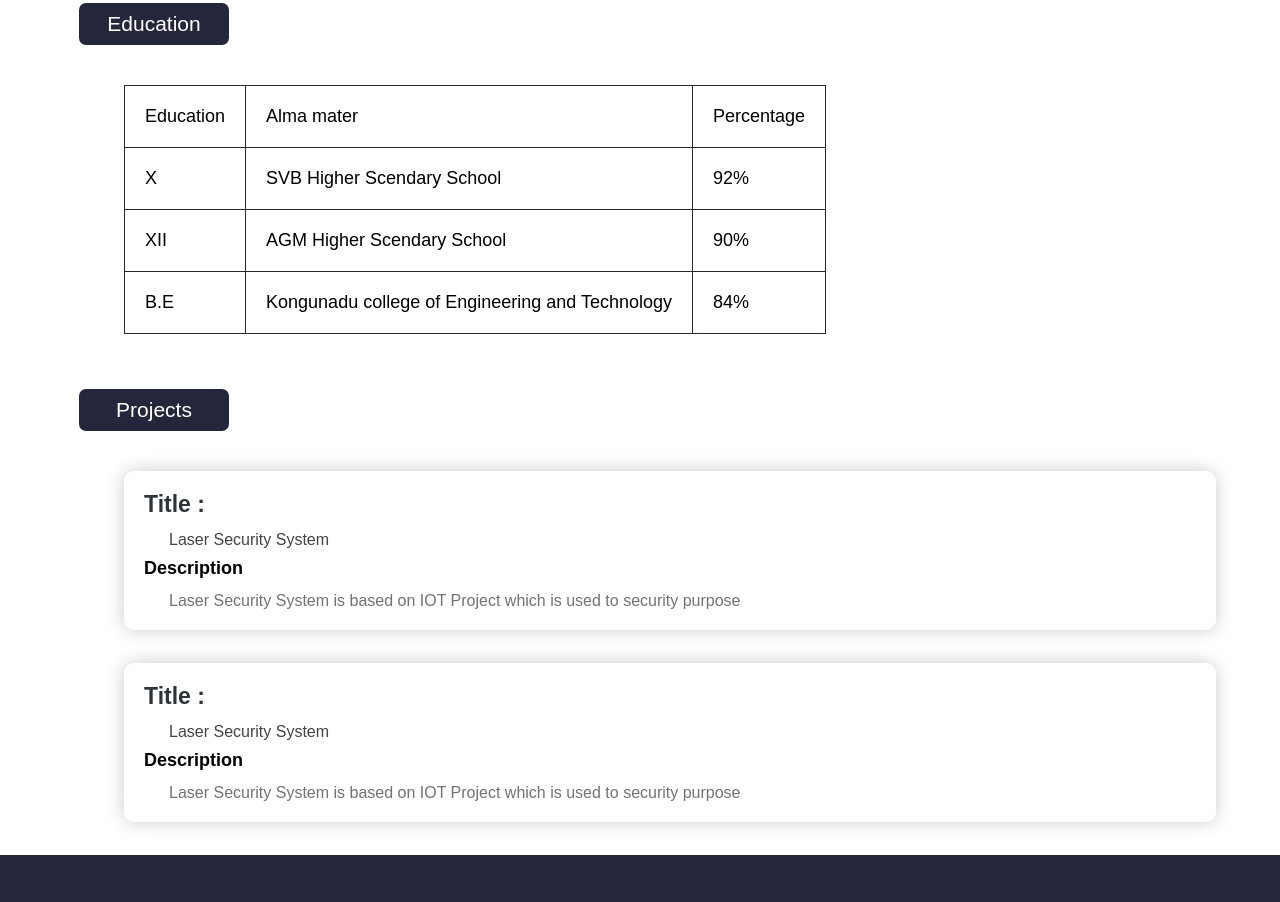
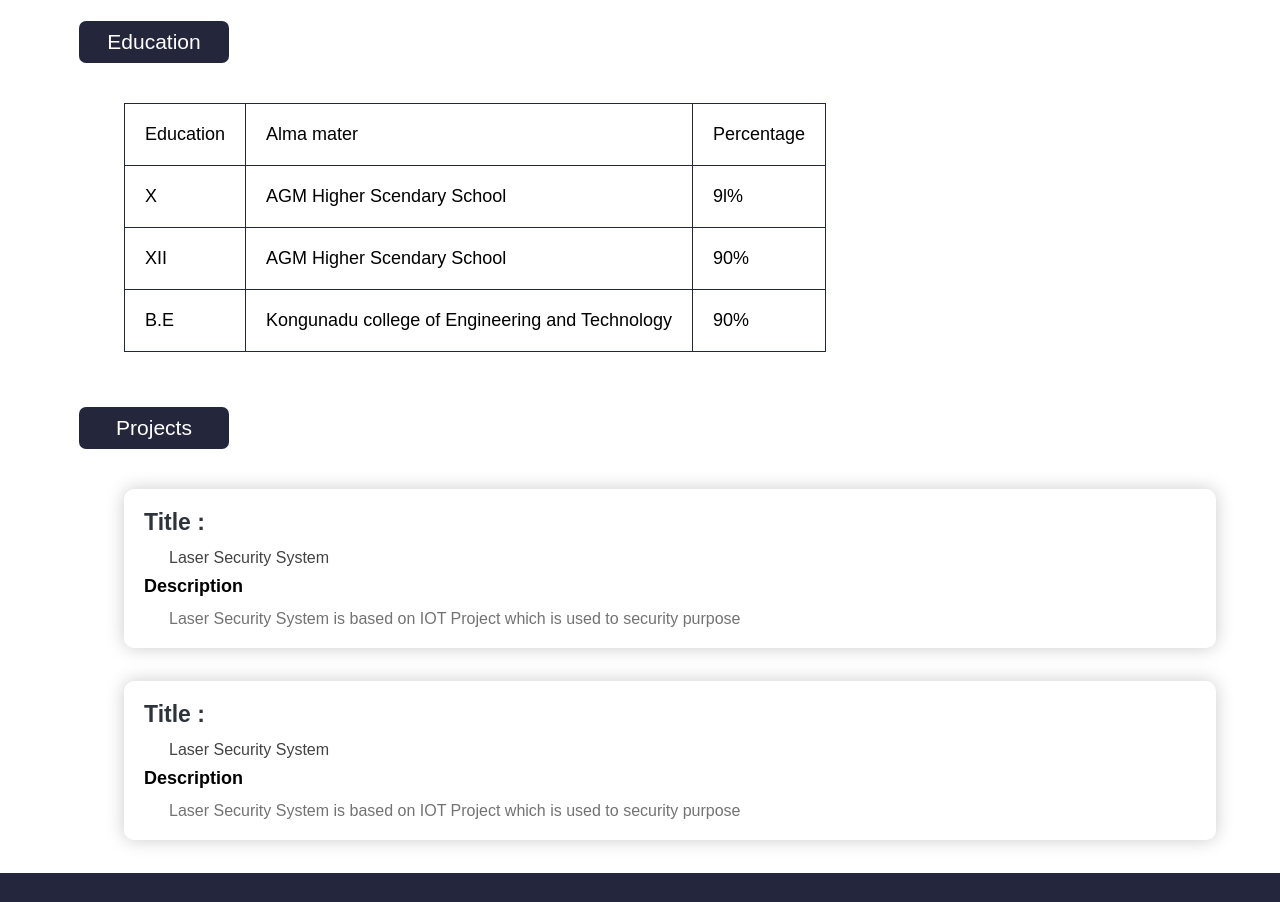
Before and after one commit to karthik-noveau/portfolio-sathya, a plain HTML site: page index.html in a window 1280 px wide. Shown: the part 1219-2121 px from the top of the page. Drawn offline with Linux system fonts and the light colour scheme.

Commit message:
Update index.html

```diff
--- a/index.html
+++ b/index.html
@@ -1,4 +1,4 @@
-<!DOCTYPE html>
+mi<!DOCTYPE html>
 <html lang="en">
   <head>
     <meta charset="UTF-8" />
@@ -85,8 +85,8 @@
           </tr>
           <tr>
             <td>X</td>
-            <td>SVB Higher Scendary School</td>
-            <td>92%</td>
+            <td>AGM Higher Scendary School</td>
+            <td>9l%</td>
           </tr>
           <tr>
             <td>XII</td>
@@ -96,7 +96,7 @@
           <tr>
             <td>B.E</td>
             <td>Kongunadu college of Engineering and Technology</td>
-            <td>84%</td>
+            <td>90%</td>
           </tr>
         </table>
       </div>
```
